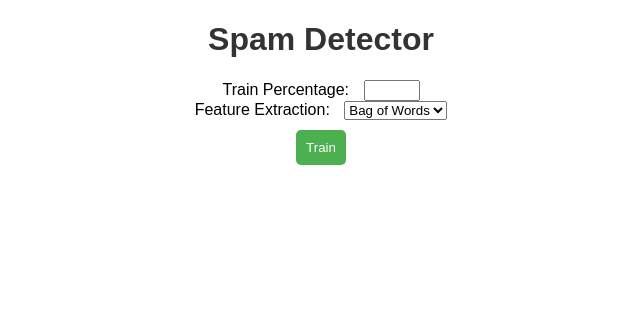
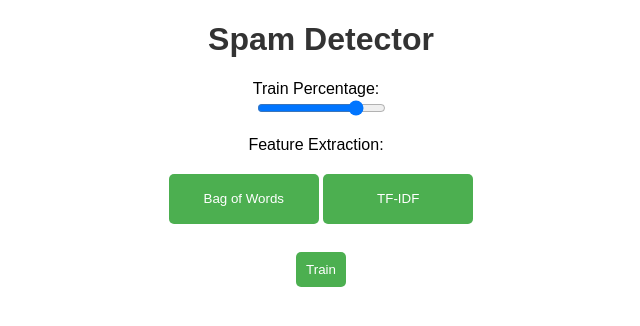
Before and after one commit to adrien-dimitri/spam-detector, a Flask app: page / in a window 1280 px wide. Shown: the top 326 px of the page, without its empty margins (319-959 px from the left). Run offline with Flask 3, Linux system fonts and the light colour scheme; parts of the project's set-up code (start-up, migrations or seed data) failed here and were passed over; some libraries are stand-ins or nearby versions.

Commit message:
added sliding bar and improved buttons for selections

```diff
--- a/app/templates/index.html
+++ b/app/templates/index.html
@@ -11,16 +11,22 @@
 <body>
     <h1>Spam Detector</h1>
     <form id="train-form">
+        <div id="train-percentage-container">
             <label for="train-percentage">Train Percentage:</label>
-        <input type="number" id="train-percentage" name="train_percentage" min="1" max="99" required>
+            <input type="range" id="train-percentage" name="train_percentage" min="1" max="99" value="80" required>
+            <span id="train-percentage-value" style="display: none;">80%</span>
+        </div>
         <br>
-        <label for="feature-extraction">Feature Extraction:</label>
-        <select id="feature-extraction" name="feature_extraction">
-            <option value="bow">Bag of Words</option>
-            <option value="tfidf">TF-IDF</option>
-        </select>
+        <div id="feature-extraction-container">
+            <label>Feature Extraction:</label>
+            <div id="feature-buttons">
+                <button id="bow-button" type="button" class="feature-button button" onclick="selectFeature('bow')">Bag of Words</button>
+                <button id="tfidf-button" type="button" class="feature-button button" onclick="selectFeature('tfidf')">TF-IDF</button>
+            </div>
+            <input type="hidden" id="selected-feature" name="feature_extraction" value="bow">
+        </div>
         <br>
-        <button type="button" onclick="train()">Train</button>
+        <button type="button" class="button" onclick="train()">Train</button>
         <div class="loading-spinner">
             <div class="loading-message">Training in progress...</div>
             <div class="spinner-container">
@@ -30,8 +36,8 @@
     </form>
 
     <div id="evaluation-form" style="display: none;">
-        <h2>evaluateSamples the model:</h2>
-        <button type="button" onclick="evaluateSamples()">evaluateSamples</button>
+        <h2>Evaluate the model:</h2>
+        <button type="button" class="button" onclick="evaluateSamples()">Evaluate</button>
         <div class="loading-spinner">
             <div class="loading-message">Evaluation in progress...</div>
             <div class="spinner-container">
@@ -49,9 +55,16 @@
 
     <script src="//ajax.googleapis.com/ajax/libs/jquery/1.9.1/jquery.min.js"></script>
     <script>
+        function selectFeature(feature) {
+            // Update the selected feature value and visual appearance
+            $("#selected-feature").val(feature);
+            $(".feature-button").removeClass("selected");
+            $("#" + feature + "-button").addClass("selected");
+        }
+
         function train() {
             var train_percentage = $("#train-percentage").val();
-            var feature_extraction = $("#feature-extraction").val();
+            var feature_extraction = $("#selected-feature").val();
 
             // Show loading spinner and message
             $(".loading-spinner").show();
@@ -82,7 +95,7 @@
                     $(".loading-message").hide();
                 }
             });
-        };
+        }
 
         function evaluateSamples() {
             // Show loading spinner and message for evaluation
@@ -116,7 +129,13 @@
                     console.error("Error during evaluation:", error);
                 }
             });
-    };
+        }
+
+        // Update train percentage value display
+        $("#train-percentage").on("input change", function() {
+            $("#train-percentage-value").show();
+            $("#train-percentage-value").text($(this).val() + "%");
+        });
     </script>
 </body>
 </html>
```
Lines whose indentation alone changed are shown as unchanged.
